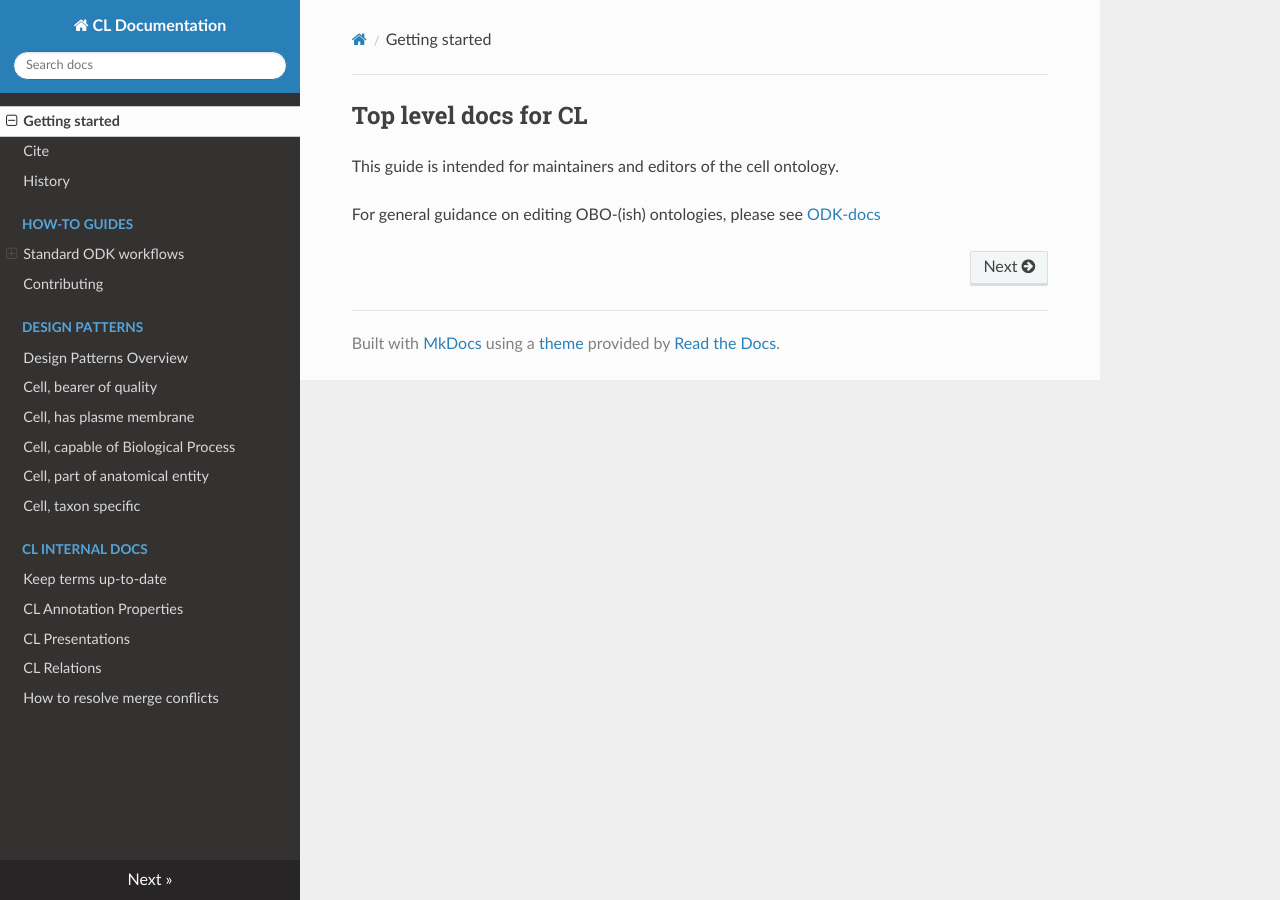
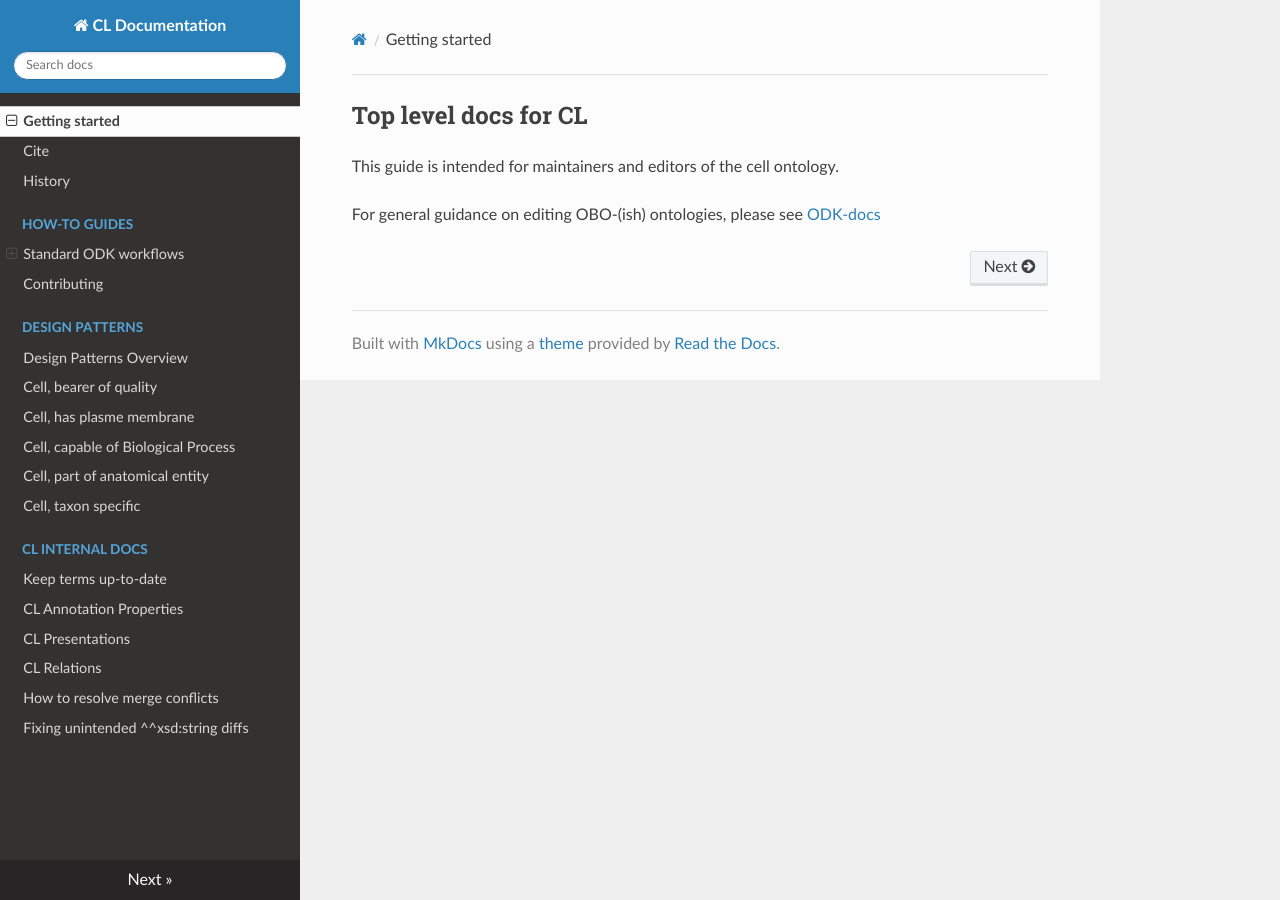
Before and after one commit to obophenotype/cell-ontology, an MkDocs documentation site: the page built from docs/index.md, in a window 1280 px wide. Built offline with MkDocs 1.6.1, drawn with Linux system fonts in a browser that asks for light colours; nearby versions of some CDN libraries.

Commit message:
Update mkdocs.yaml

```diff
--- a/mkdocs.yaml
+++ b/mkdocs.yaml
@@ -32,3 +32,4 @@ nav:
       - CL Presentations: presentations.md
       - CL Relations: relations_guide.md
       - How to resolve merge conflicts: resolving_merge_conflicts.md
+      - Fixing unintended ^^xsd:string diffs: Fixing_xsdstring_diffs.md
```
